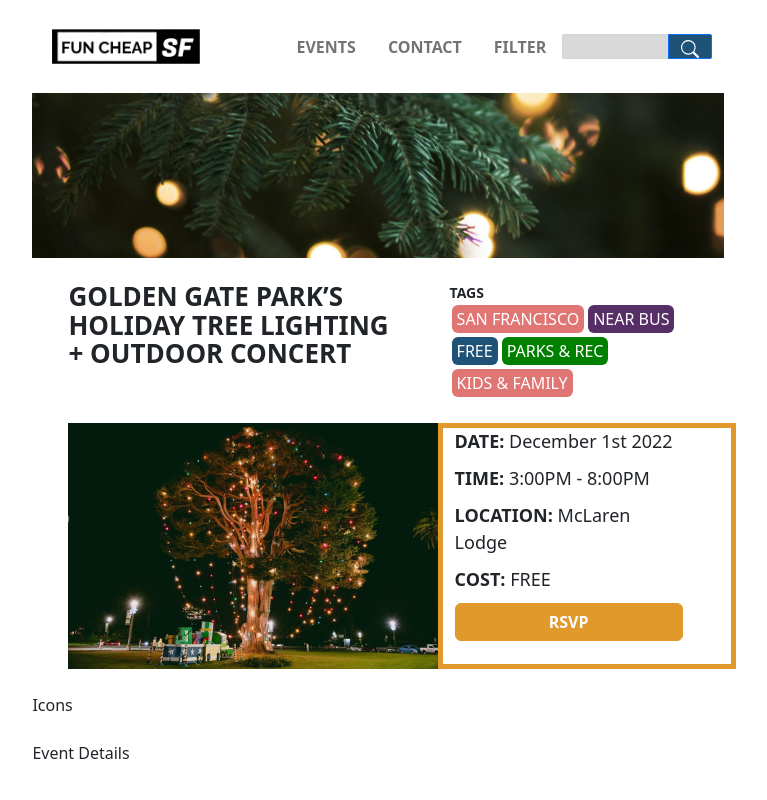
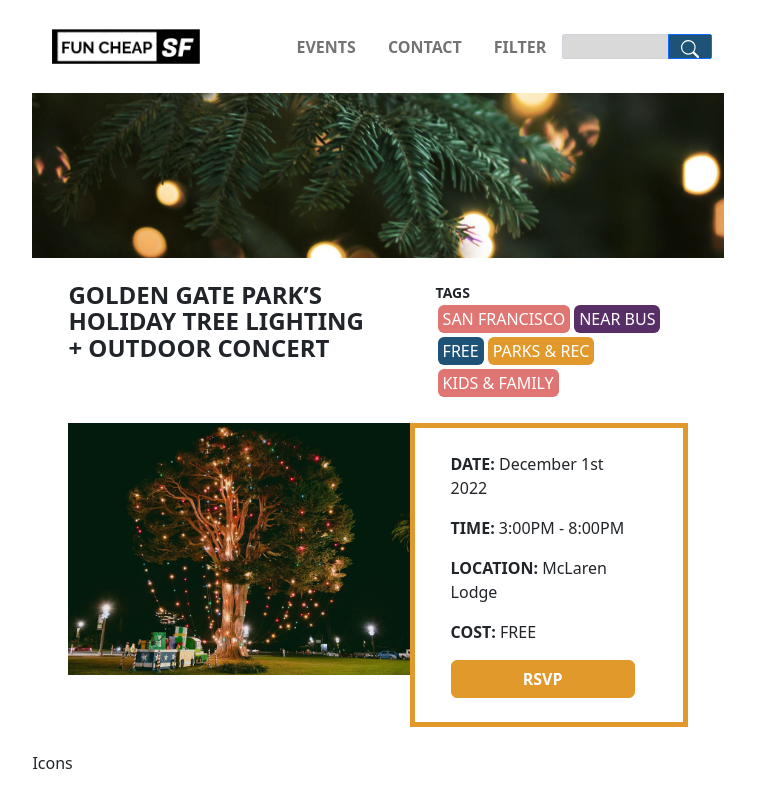
Before and after one commit to sarahhling/sffuncheap-redesign, a Next.js app: page /eventDetails in a window 1280 px wide. Shown: the top 800 px of the page, without its empty margins (262-1029 px from the left). Built offline with nearby package versions, Linux system fonts and the light colour scheme.

Commit message:
event details

```diff
--- a/pages/eventDetails.js
+++ b/pages/eventDetails.js
@@ -25,7 +25,7 @@
             />
           </Col>
         </Row>
-        <Row className="justify-content-md-center gridRow pt-4">
+        <Row className="justify-content-md-center gridRow pt-4 pe-4">
           <Col className={`px-5 ${styles.title}`} sm={7} md={7} lg={7} xl={7}>
             GOLDEN GATE PARK’S HOLIDAY TREE LIGHTING + OUTDOOR CONCERT
           </Col>
@@ -34,15 +34,15 @@
             <Tag tag="SAN FRANCISCO" color="#E07673"></Tag>
             <Tag tag="NEAR BUS" color="#582E67"></Tag>
             <Tag tag="FREE" color="#1E5276"></Tag>
-            <Tag tag="PARKS & REC" color="green"></Tag>
+            <Tag tag="PARKS & REC" color="#E1992B"></Tag>
             <Tag tag="KIDS & FAMILY" color="#E07673"></Tag>
           </Col>
         </Row>
-        <Row className="justify-content-md-center gridRow pt-4">
+        <Row className="justify-content-md-center gridRow pt-4 pe-5">
           <Col className={`ps-5 pe-0`} sm={7} md={7} lg={7} xl={7}>
             <Image
               src="images/christmas-normal-tree.jpg"
-              alt="golden gate bridge"
+              alt="holiday tree"
               className={`${styles.eventPic}`}
             />
           </Col>
@@ -53,7 +53,7 @@
             lg={5}
             xl={5}
           >
-            <div>
+            <div className={`ps-4 py-4`}>
               <div className={`${styles.quickDetailItem}`}>
                 <strong>DATE: </strong> December 1st 2022
               </div>
--- a/styles/eventDetails.module.css
+++ b/styles/eventDetails.module.css
@@ -1,6 +1,6 @@
 .title {
     font-weight: bold;
-    font-size: 26px;
+    font-size: 24px;
     line-height: 1.1;
 }
 
@@ -19,7 +19,7 @@
 }
 
 .quickDetailItem {
-font-size: 18px;
+font-size: 16px;
 font-weight: 400;
-padding-bottom: 10px;
+padding-bottom: 16px;
 }
```
Also changed, not shown: public/images/christmas-normal-tree.jpg.
